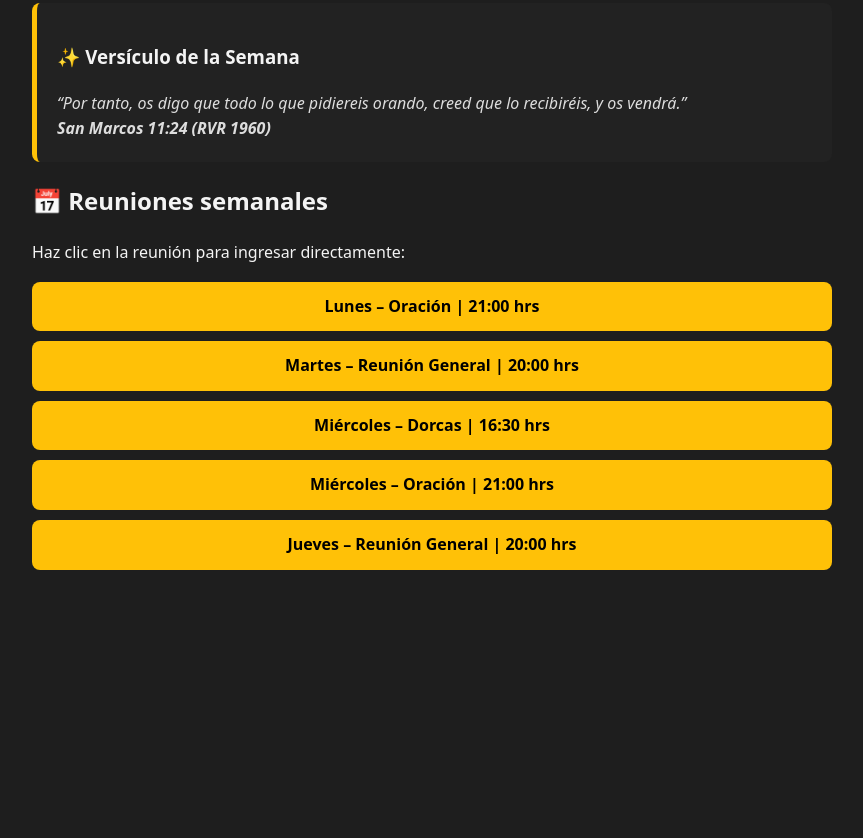
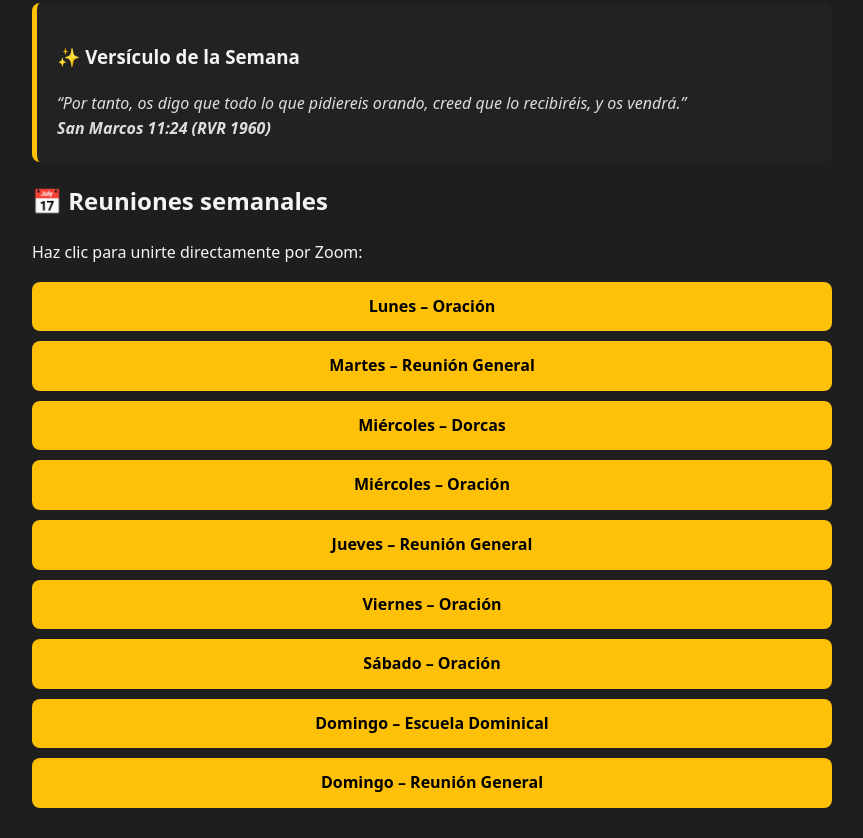
Before and after one commit to IUMPTemploSanJoaquin/IUMP-Templo-San-Joaqu-n, a plain HTML site: page index.html in a window 1280 px wide. Shown: the part 529-1367 px from the top of the page, without its empty margins (208-1071 px from the left). Before the commit the page ends 1129 px from the top, so only its background shows below. Drawn offline with Linux system fonts and the light colour scheme.

Commit message:
Actualización completa del HTML

```diff
--- a/index.html
+++ b/index.html
@@ -35,14 +35,54 @@
 
     <section class="reuniones">
       <h2>📅 Reuniones semanales</h2>
-      <p>Haz clic en la reunión para ingresar directamente:</p>
+      <p>Haz clic para unirte directamente por Zoom:</p>
 
       <ul>
-        <li><a href="#">Lunes – Oración | 21:00 hrs</a></li>
-        <li><a href="#">Martes – Reunión General | 20:00 hrs</a></li>
-        <li><a href="#">Miércoles – Dorcas | 16:30 hrs</a></li>
-        <li><a href="#">Miércoles – Oración | 21:00 hrs</a></li>
-        <li><a href="#">Jueves – Reunión General | 20:00 hrs</a></li>
+        <li>
+          <a href="https://us02web.zoom.us/j/87525226787?pwd=UWZtQ25MZjBobXh6UWJyTVN4TjFOZz09" target="_blank">
+            Lunes – Oración
+          </a>
+        </li>
+        <li>
+          <a href="https://us02web.zoom.us/j/89921924848?pwd=Um5RRlV2V21ENzljN21oYi9kcUFjQT09" target="_blank">
+            Martes – Reunión General
+          </a>
+        </li>
+        <li>
+          <a href="https://us02web.zoom.us/j/84632366924?pwd=RWkrNHp5VXNtWWJPaTZTUGV3aUZFdz09" target="_blank">
+            Miércoles – Dorcas
+          </a>
+        </li>
+        <li>
+          <a href="https://us02web.zoom.us/j/87525226787?pwd=UWZtQ25MZjBobXh6UWJyTVN4TjFOZz09" target="_blank">
+            Miércoles – Oración
+          </a>
+        </li>
+        <li>
+          <a href="https://us02web.zoom.us/j/88934718424?pwd=eGtSVldBTzlsVmd2WW1lalBodCtqZz09" target="_blank">
+            Jueves – Reunión General
+          </a>
+        </li>
+        <li>
+          <a href="https://us02web.zoom.us/j/87525226787?pwd=UWZtQ25MZjBobXh6UWJyTVN4TjFOZz09" target="_blank">
+            Viernes – Oración
+          </a>
+        </li>
+        <li>
+          <a href="https://us02web.zoom.us/j/87525226787?pwd=UWZtQ25MZjBobXh6UWJyTVN4TjFOZz09" target="_blank">
+            Sábado – Oración
+          </a>
+        </li>
+        <li>
+          <a href="https://us02web.zoom.us/j/87208104445?pwd=NE0zKzZzUUM1YlppK1pNVk1iMmtiUT09" target="_blank">
+            Domingo – Escuela Dominical
+          </a>
+        </li>
+        <li>
+          <a href="https://us02web.zoom.us/j/88588454897?pwd=cFlLUGpZM0gzUVQ5QnJEQVpxSyt4Zz09" target="_blank">
+            Domingo – Reunión General
+          </a>
+        </li>
       </ul>
     </section>
   </main>
```
